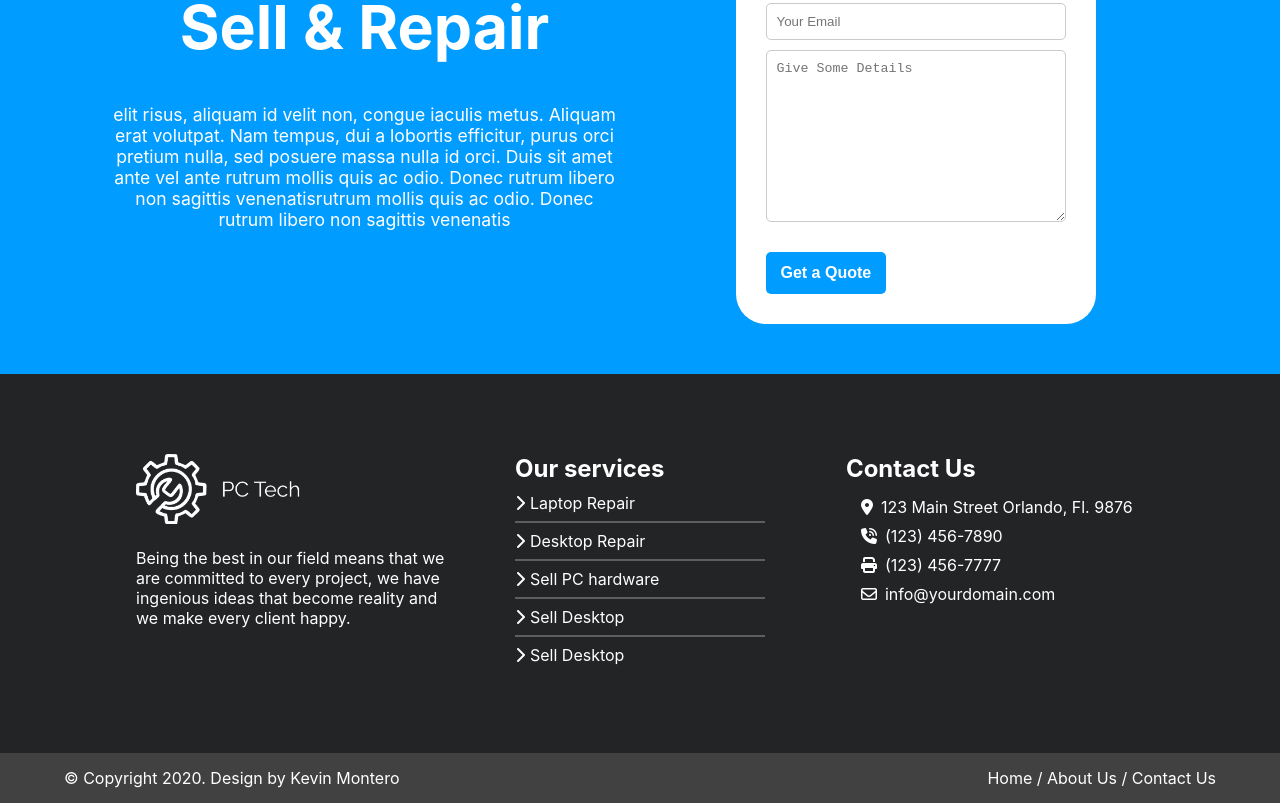
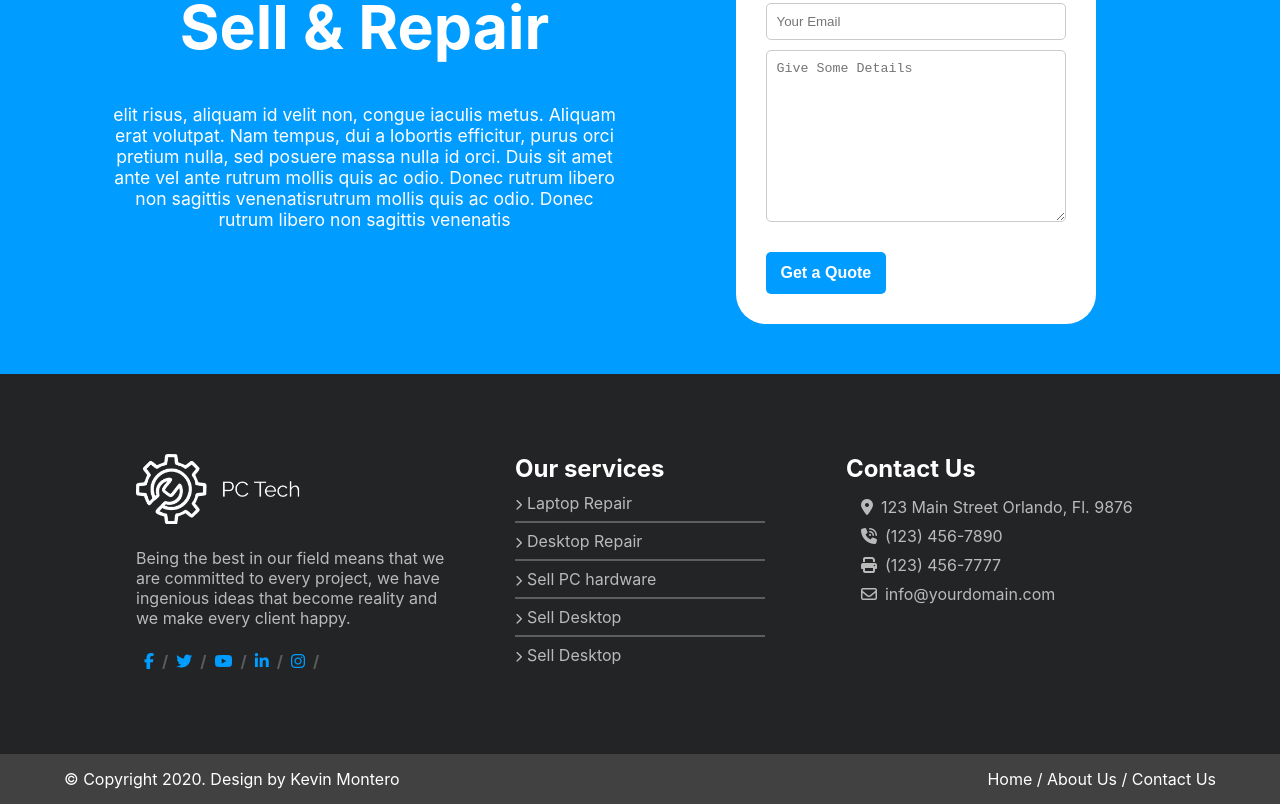
Before and after one commit to Kmonterohenriquez/PcTech, a React (Create React App) app: page /#/ in a window 1280 px wide. Shown: the part 2969-3773 px from the top of the page. Built offline with nearby package versions, Linux system fonts and the light colour scheme; a web font is replaced by a local one.

Commit message:
social media icons added and paragraph color changed on Footer component

```diff
--- a/src/Components/Footer/Footer.js
+++ b/src/Components/Footer/Footer.js
@@ -1,6 +1,6 @@
 import React from 'react';
 import logo from '../../img/logo.png';
-import './Footer.sass'
+import './Footer.sass';
 
 const Footer = () => {
 	return (
@@ -13,27 +13,58 @@ const Footer = () => {
 						project, we have ingenious ideas that become reality and we make
 						every client happy.
 					</p>
+					<div className='social-media'>
+						<i className='fab fa-facebook-f'></i>
+						<p>/</p>
+						<i className='fab fa-twitter'></i>
+						<p>/</p>
+						<i className='fab fa-youtube'></i>
+						<p>/</p>
+						<i className='fab fa-linkedin-in'></i>
+						<p>/</p>
+						<i className='fab fa-instagram'></i>
+						<p>/</p>
+					</div>
 				</div>
 				<div className='side-2'>
 					<h1>Our services</h1>
 					<ul>
-						<li><i className="fas fa-chevron-right"></i>Laptop Repair</li>
-                        <hr/>
-						<li><i className="fas fa-chevron-right"></i>Desktop Repair</li>
-                        <hr/>
-						<li><i className="fas fa-chevron-right"></i>Sell PC hardware</li>
-                        <hr/>
-						<li><i className="fas fa-chevron-right"></i>Sell Desktop</li>
-                        <hr/>
-						<li><i className="fas fa-chevron-right"></i>Sell Desktop</li>
+						<li>
+							<i className='fas fa-chevron-right'></i>Laptop Repair
+						</li>
+						<hr />
+						<li>
+							<i className='fas fa-chevron-right'></i>Desktop Repair
+						</li>
+						<hr />
+						<li>
+							<i className='fas fa-chevron-right'></i>Sell PC hardware
+						</li>
+						<hr />
+						<li>
+							<i className='fas fa-chevron-right'></i>Sell Desktop
+						</li>
+						<hr />
+						<li>
+							<i className='fas fa-chevron-right'></i>Sell Desktop
+						</li>
 					</ul>
 				</div>
 				<div className='side-3'>
 					<h1>Contact Us</h1>
-					<p className='address'><i className="fas fa-map-marker-alt"></i>123 Main Street Orlando, Fl. 9876</p>
-					<p className='phone'><i className="fas fa-phone-volume"></i>(123) 456-7890</p>
-					<p className='fax'><i className="fas fa-print"></i>(123) 456-7777</p>
-					<p className='email'><i className="far fa-envelope"></i>info@yourdomain.com</p>
+					<p className='address'>
+						<i className='fas fa-map-marker-alt'></i>123 Main Street Orlando,
+						Fl. 9876
+					</p>
+					<p className='phone'>
+						<i className='fas fa-phone-volume'></i>(123) 456-7890
+					</p>
+					<p className='fax'>
+						<i className='fas fa-print'></i>(123) 456-7777
+					</p>
+					<p className='email'>
+						<i className='far fa-envelope'></i>info@yourdomain.com
+					</p>
 				</div>
 			</div>
 		</div>
--- a/src/Components/Footer/Footer.sass
+++ b/src/Components/Footer/Footer.sass
@@ -13,6 +13,22 @@
         img
             height: 70px
             margin-bottom: 20px
+        p
+            color: #BABABA
+        .social-media
+            display: flex
+            align-items: center
+            margin-top: 20px
+            i
+                color: #009CFF
+                padding: 5px 8px
+                transition: color .3s
+                cursor: pointer
+                &:hover
+                    color: white
+            p
+                color: #5B5C5E
+                font-weight: bolder
 
     .side-2
         width: 100%
@@ -21,11 +37,18 @@
             margin-bottom: 10px
             font-size: 1.5rem
         li
+            color: #BABABA
             list-style: none
             margin: 8px 0
+            transition: color .4s, margin .4s
+            cursor: pointer
+            &:hover
+                color: #009CFF
+                margin-left: 20px
 
             i
                 margin-right: 5px
+                font-size: .7rem
         hr
             border: .5px solid #818080a1
 
@@ -34,6 +57,7 @@
             margin-bottom: 10px
             font-size: 1.5rem
         p
+            color: #BABABA
             margin-left: 15px
             line-height: 1.8rem
             i
```
